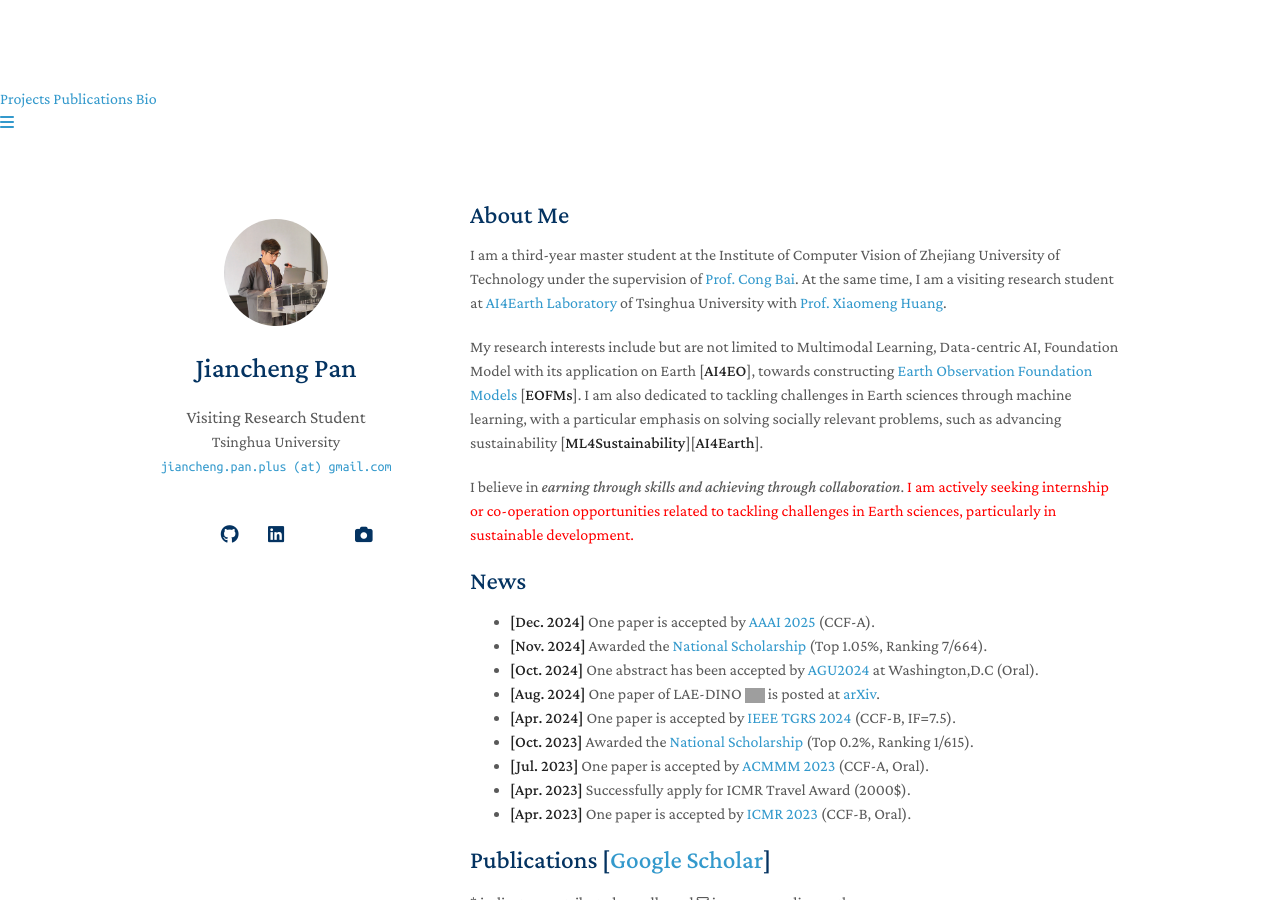
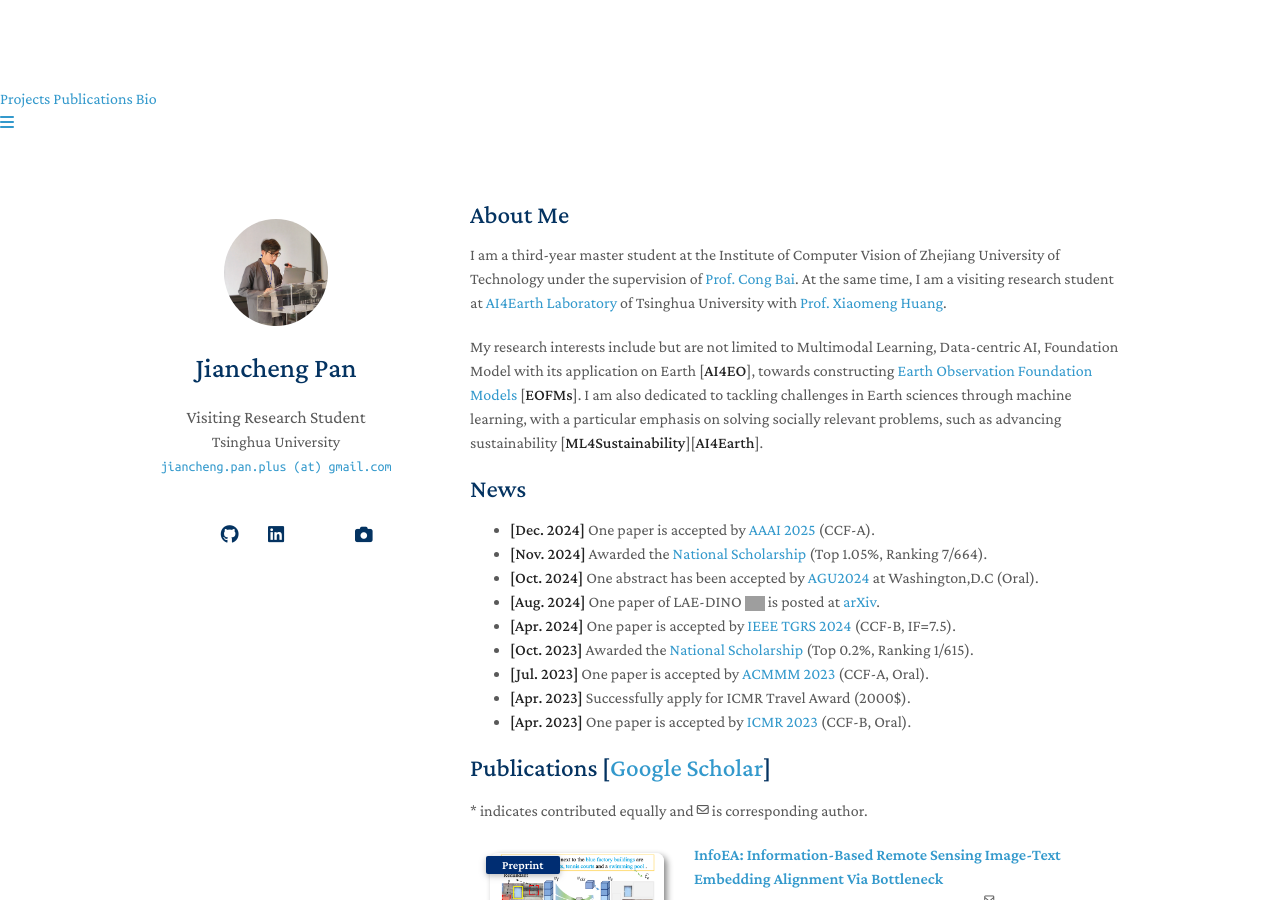
Before and after one commit to jaychempan/jaychempan.github.io, a Jekyll site: the page built from index.md, in a window 1280 px wide and 900 px high. Built offline with Jekyll 4.4.1, drawn with Linux system fonts in a browser that asks for light colours; a style sheet for code colours, icons or effects is not loaded; our own code applies the rules of GitHub Pages for plain Markdown files; grey boxes are pictures that could not be loaded.

Commit message:
update index

```diff
--- a/index.md
+++ b/index.md
@@ -9,7 +9,7 @@
 
 My research interests include but are not limited to Multimodal Learning, Data-centric AI, Foundation Model with its application on Earth [**AI4EO**], towards constructing <a href="https://github.com/Earth-Observation-Foundation-Models">Earth Observation Foundation Models</a> [**EOFMs**]. I am also dedicated to tackling challenges in Earth sciences through machine learning, with a particular emphasis on solving socially relevant problems, such as advancing sustainability [**ML4Sustainability**][**AI4Earth**].
 
-I believe in *earning through skills and achieving through collaboration*. <font color="red">I am actively seeking internship or co-operation opportunities related to tackling challenges in Earth sciences, particularly in sustainable development.</font>
+<!-- I believe in *earning through skills and achieving through collaboration*. <font color="red">I am actively seeking internship or co-operation opportunities related to tackling challenges in Earth sciences, particularly in sustainable development.</font> -->
 
 ## News
 - **[Dec. 2024]** One paper is accepted by <a href="https://aaai.org/conference/aaai/aaai-25/">AAAI 2025</a> (CCF-A).
```
